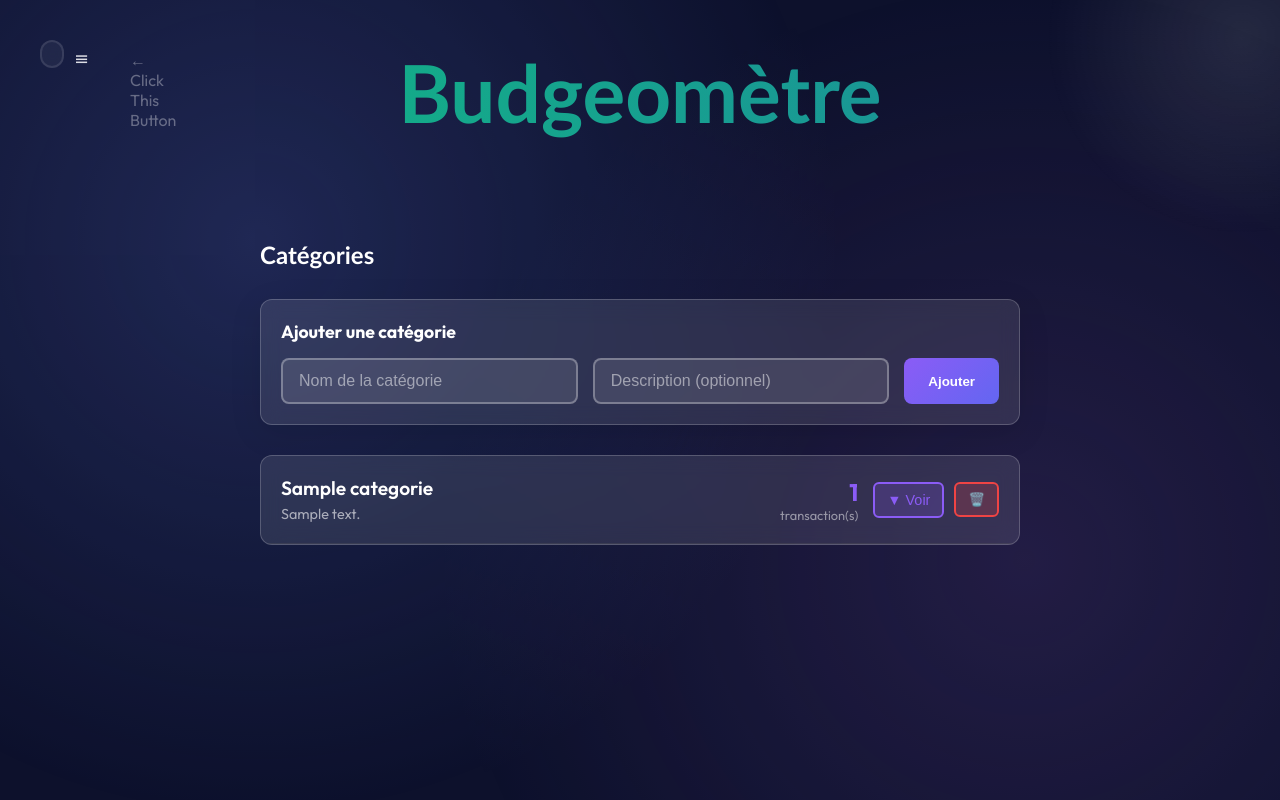
After one commit to aferrah/Budgeometre, a Flask app: page /categories in a window 1280 px wide. The commit adds this page. Run offline with Flask 3, Linux system fonts and the light colour scheme; tables that the repository leaves empty hold one stand-in row (values such as "Sample post").

Commit message:
Update: ajout feature depenses/revenus et page categories crée

```diff
--- a/app.py
+++ b/app.py
@@ -66,7 +66,7 @@ class Objectif(db.Model):
 
 @app.route("/")
 def home():
-    argentInitial = 2000
+    argentInitial = 0
     transactions = (
         Transaction.query.order_by(Transaction.dateTransaction.desc()).limit(10).all()
     )
@@ -103,10 +103,16 @@ def add_expense():
     # POST : créer une transaction depuis le formulaire
     titre = request.form.get("label") or "Dépense"
     montant_raw = request.form.get("amount") or "0"
+    type_transaction = request.form.get("type", "depense")
+
     try:
         montant = float(montant_raw)
     except ValueError:
         montant = 0.0
+    if type_transaction == "depense":
+        montant = -abs(montant)
+    else:
+        montant = abs(montant)
 
     commentaire = request.form.get("comment")
     date_str = request.form.get("date")
@@ -145,11 +151,6 @@ def add_expense():
     db.session.commit()
 
     return redirect(url_for("home"))
-
-
-@app.route("/dashboard")
-def budget_dashboard():
-    return render_template("budget-dashboard.html")
 
 
 @app.route("/init-test")
@@ -249,8 +250,8 @@ def mes_depenses():
         categories=categories
     )'''
 
-@app.route("/mes-depenses")
-def mes_depenses():
+@app.route("/dashboard")
+def budget_dashboard():
     now = datetime.utcnow()
     start_of_month = datetime(now.year, now.month, 1)
 
@@ -270,11 +271,11 @@ def mes_depenses():
         Transaction.dateTransaction >= start_of_month
     ).scalar()
 
-    total_depenses = float(-total_depenses_raw)  # on affiche un nombre positif
+    total_depenses = float(-total_depenses_raw)
     total_revenus = float(total_revenus_raw)
     solde = total_revenus - total_depenses
 
-    # Dépenses par catégorie pour le mois courant
+    # Dépenses par catégorie
     depenses_par_categorie = (
         db.session.query(
             Categorie.nom,
@@ -289,12 +290,11 @@ def mes_depenses():
         .all()
     )
 
-    # On transforme en dict { "Logement": 1045.0, ... } avec valeurs positives
     depenses_par_categorie_dict = {
         nom: float(-montant) for nom, montant in depenses_par_categorie
     }
 
-    # Objectifs (très simple : on regarde si les dépenses de la catégorie dépassent l'objectif mensuel)
+    # Objectifs
     objectifs = Objectif.query.all()
     nb_objectifs = len(objectifs)
     objectifs_respectes = 0
@@ -328,6 +328,39 @@ def mes_depenses():
     )
 
 
+@app.route("/categories", methods=["GET", "POST"])
+def categories():
+    if request.method == "POST":
+        nom = request.form.get("nom")
+        description = request.form.get("description", "")
+
+        if nom:
+            # Vérifier si la catégorie existe déjà
+            existante = Categorie.query.filter_by(nom=nom).first()
+            if not existante:
+                nouvelle_cat = Categorie(nom=nom, description=description)
+                db.session.add(nouvelle_cat)
+                db.session.commit()
+
+        return redirect(url_for("categories"))
+
+    # GET : afficher toutes les catégories
+    toutes_categories = Categorie.query.order_by(Categorie.nom).all()
+    return render_template("categories.html", categories=toutes_categories)
+
+
+@app.route("/categories/delete/<int:id>", methods=["POST"])
+def delete_category(id):
+    categorie = Categorie.query.get_or_404(id)
+
+    # Vérifier si des transactions utilisent cette catégorie
+    if categorie.transactions:
+        # Option : ne pas supprimer si utilisée
+        return redirect(url_for("categories"))
+
+    db.session.delete(categorie)
+    db.session.commit()
+    return redirect(url_for("categories"))
 
 
 if __name__ == "__main__":
--- a/templates/base.html
+++ b/templates/base.html
@@ -21,7 +21,7 @@
             <a href="{{ url_for('home') }}">Accueil</a>
             <a href="{{ url_for('budget_dashboard') }}">Dashboard</a>
             <a href="#link">Objectifs</a>
-            <a href="#link">Catégories</a>
+            <a href="{{ url_for('categories') }}">Catégories</a>
             <a href="#link">Transactions</a>
         </nav>
     </details>
--- /dev/null
+++ b/templates/categories.html
@@ -0,0 +1,354 @@
+{% extends "base.html" %}
+
+{% block title %}Catégories - Budgeomètre{% endblock %}
+
+{% block head_extra %}
+<style>
+    .categories-page {
+        max-width: 800px;
+        margin: 0 auto;
+        padding: 20px;
+    }
+
+    .categories-header {
+        display: flex;
+        justify-content: space-between;
+        align-items: center;
+        margin-bottom: 30px;
+    }
+
+    .categories-header h2 {
+        margin: 0;
+        color: white;
+    }
+
+    /* Formulaire d'ajout */
+    .add-category-form {
+        background: rgba(255, 255, 255, 0.1);
+        backdrop-filter: blur(10px);
+        border-radius: 12px;
+        padding: 20px;
+        margin-bottom: 30px;
+        border: 1px solid rgba(255, 255, 255, 0.2);
+    }
+
+    .add-category-form h3 {
+        margin: 0 0 15px 0;
+        color: white;
+        font-size: 1.1rem;
+    }
+
+    .form-row {
+        display: flex;
+        gap: 15px;
+        flex-wrap: wrap;
+    }
+
+    .form-row input[type="text"] {
+        flex: 1;
+        min-width: 200px;
+        padding: 12px 16px;
+        border: 2px solid rgba(255, 255, 255, 0.3);
+        border-radius: 8px;
+        background: rgba(255, 255, 255, 0.1);
+        color: white;
+        font-size: 1rem;
+    }
+
+    .form-row input[type="text"]::placeholder {
+        color: rgba(255, 255, 255, 0.5);
+    }
+
+    .form-row input[type="text"]:focus {
+        outline: none;
+        border-color: #8b5cf6;
+    }
+
+    .btn-add {
+        padding: 12px 24px;
+        background: linear-gradient(135deg, #8b5cf6, #6366f1);
+        border: none;
+        border-radius: 8px;
+        color: white;
+        font-weight: 600;
+        cursor: pointer;
+        transition: all 0.3s ease;
+    }
+
+    .btn-add:hover {
+        transform: translateY(-2px);
+        box-shadow: 0 4px 15px rgba(139, 92, 246, 0.4);
+    }
+
+    /* Liste des catégories */
+    .categories-list {
+        display: grid;
+        gap: 15px;
+    }
+
+    .category-card {
+        background: rgba(255, 255, 255, 0.1);
+        backdrop-filter: blur(10px);
+        border-radius: 12px;
+        border: 1px solid rgba(255, 255, 255, 0.2);
+        overflow: hidden;
+        transition: all 0.3s ease;
+    }
+
+    .category-card:hover {
+        background: rgba(255, 255, 255, 0.15);
+    }
+
+    .category-header {
+        display: flex;
+        justify-content: space-between;
+        align-items: center;
+        padding: 20px;
+        cursor: pointer;
+    }
+
+    .category-info {
+        flex: 1;
+    }
+
+    .category-name {
+        font-size: 1.2rem;
+        font-weight: 600;
+        color: white;
+        margin-bottom: 5px;
+    }
+
+    .category-description {
+        font-size: 0.9rem;
+        color: rgba(255, 255, 255, 0.6);
+    }
+
+    .category-stats {
+        text-align: right;
+        color: rgba(255, 255, 255, 0.8);
+    }
+
+    .category-stats .count {
+        font-size: 1.5rem;
+        font-weight: 700;
+        color: #8b5cf6;
+    }
+
+    .category-stats .label {
+        font-size: 0.8rem;
+        color: rgba(255, 255, 255, 0.5);
+    }
+
+    .category-actions {
+        display: flex;
+        align-items: center;
+        gap: 10px;
+        margin-left: 15px;
+    }
+
+    .btn-toggle {
+        padding: 8px 12px;
+        background: rgba(139, 92, 246, 0.2);
+        border: 2px solid #8b5cf6;
+        border-radius: 6px;
+        color: #8b5cf6;
+        cursor: pointer;
+        transition: all 0.3s ease;
+        font-size: 0.9rem;
+    }
+
+    .btn-toggle:hover {
+        background: #8b5cf6;
+        color: white;
+    }
+
+    .btn-toggle.active {
+        background: #8b5cf6;
+        color: white;
+    }
+
+    .btn-delete {
+        padding: 8px 12px;
+        background: rgba(239, 68, 68, 0.2);
+        border: 2px solid #ef4444;
+        border-radius: 6px;
+        color: #ef4444;
+        cursor: pointer;
+        transition: all 0.3s ease;
+    }
+
+    .btn-delete:hover {
+        background: #ef4444;
+        color: white;
+    }
+
+    /* Déroulant des transactions */
+    .transactions-dropdown {
+        max-height: 0;
+        overflow: hidden;
+        transition: max-height 0.3s ease;
+        background: rgba(0, 0, 0, 0.2);
+        border-top: 1px solid rgba(255, 255, 255, 0.1);
+    }
+
+    .transactions-dropdown.open {
+        max-height: 500px;
+    }
+
+    .transactions-list {
+        padding: 15px 20px;
+    }
+
+    .transaction-item {
+        display: flex;
+        justify-content: space-between;
+        align-items: center;
+        padding: 12px 15px;
+        background: rgba(255, 255, 255, 0.05);
+        border-radius: 8px;
+        margin-bottom: 10px;
+    }
+
+    .transaction-item:last-child {
+        margin-bottom: 0;
+    }
+
+    .transaction-info {
+        flex: 1;
+    }
+
+    .transaction-titre {
+        font-weight: 600;
+        color: white;
+        margin-bottom: 3px;
+    }
+
+    .transaction-date {
+        font-size: 0.8rem;
+        color: rgba(255, 255, 255, 0.5);
+    }
+
+    .transaction-montant {
+        font-weight: 700;
+        font-size: 1.1rem;
+    }
+
+    .transaction-montant.positif {
+        color: #10b981;
+    }
+
+    .transaction-montant.negatif {
+        color: #ef4444;
+    }
+
+    .no-transactions {
+        color: rgba(255, 255, 255, 0.5);
+        text-align: center;
+        padding: 15px;
+        font-style: italic;
+    }
+
+    .empty-state {
+        text-align: center;
+        padding: 40px;
+        color: rgba(255, 255, 255, 0.6);
+    }
+
+    .empty-state p {
+        font-size: 1.1rem;
+    }
+</style>
+{% endblock %}
+
+{% block content %}
+<main class="categories-page">
+
+    <div class="categories-header">
+        <h2>Catégories</h2>
+    </div>
+
+    <!-- Formulaire d'ajout -->
+    <div class="add-category-form glass-card">
+        <h3> Ajouter une catégorie</h3>
+        <form method="post" action="{{ url_for('categories') }}">
+            <div class="form-row">
+                <input type="text" name="nom" placeholder="Nom de la catégorie" required>
+                <input type="text" name="description" placeholder="Description (optionnel)">
+                <button type="submit" class="btn-add">Ajouter</button>
+            </div>
+        </form>
+    </div>
+
+    <!-- Liste des catégories -->
+    <div class="categories-list">
+        {% if categories %}
+            {% for cat in categories %}
+                <div class="category-card">
+                    <div class="category-header">
+                        <div class="category-info">
+                            <div class="category-name">{{ cat.nom }}</div>
+                            <div class="category-description">{{ cat.description or 'Aucune description' }}</div>
+                        </div>
+                        <div class="category-stats">
+                            <div class="count">{{ cat.transactions|length }}</div>
+                            <div class="label">transaction(s)</div>
+                        </div>
+                        <div class="category-actions">
+                            <button type="button" class="btn-toggle" onclick="toggleTransactions(this, 'transactions-{{ cat.idCategorie }}')">
+                                ▼ Voir
+                            </button>
+                            <form method="post" action="{{ url_for('delete_category', id=cat.idCategorie) }}" style="display:inline;">
+                                <button type="submit" class="btn-delete" onclick="return confirm('Supprimer cette catégorie ?')">🗑️</button>
+                            </form>
+                        </div>
+                    </div>
+
+                    <!-- Déroulant des 3 dernières transactions -->
+                    <div class="transactions-dropdown" id="transactions-{{ cat.idCategorie }}">
+                        <div class="transactions-list">
+                            {% set derniers_transactions = cat.transactions|sort(attribute='dateTransaction', reverse=true)|list %}
+                            {% if derniers_transactions %}
+                                {% for t in derniers_transactions[:3] %}
+                                    <div class="transaction-item">
+                                        <div class="transaction-info">
+                                            <div class="transaction-titre">{{ t.titre }}</div>
+                                            <div class="transaction-date">{{ t.dateTransaction.strftime('%d/%m/%Y') }}</div>
+                                        </div>
+                                        <div class="transaction-montant {{ 'positif' if t.montant >= 0 else 'negatif' }}">
+                                            {{ '+' if t.montant >= 0 else '' }}{{ '%.2f'|format(t.montant) }} €
+                                        </div>
+                                    </div>
+                                {% endfor %}
+                            {% else %}
+                                <div class="no-transactions">Aucune transaction dans cette catégorie</div>
+                            {% endif %}
+                        </div>
+                    </div>
+                </div>
+            {% endfor %}
+        {% else %}
+            <div class="empty-state glass-card">
+                <p>Aucune catégorie pour l'instant.</p>
+                <p>Ajoutez-en une ci-dessus !</p>
+            </div>
+        {% endif %}
+    </div>
+
+</main>
+{% endblock %}
+
+{% block scripts %}
+<script>
+    function toggleTransactions(btn, id) {
+        const dropdown = document.getElementById(id);
+        dropdown.classList.toggle('open');
+        btn.classList.toggle('active');
+
+        if (dropdown.classList.contains('open')) {
+            btn.textContent = 'Masquer';
+        } else {
+            btn.textContent = 'Voir';
+        }
+    }
+</script>
+{% endblock %}
```
Also changed, not shown: templates/add-expense.html (+61 -11 lines), 1 other file.
